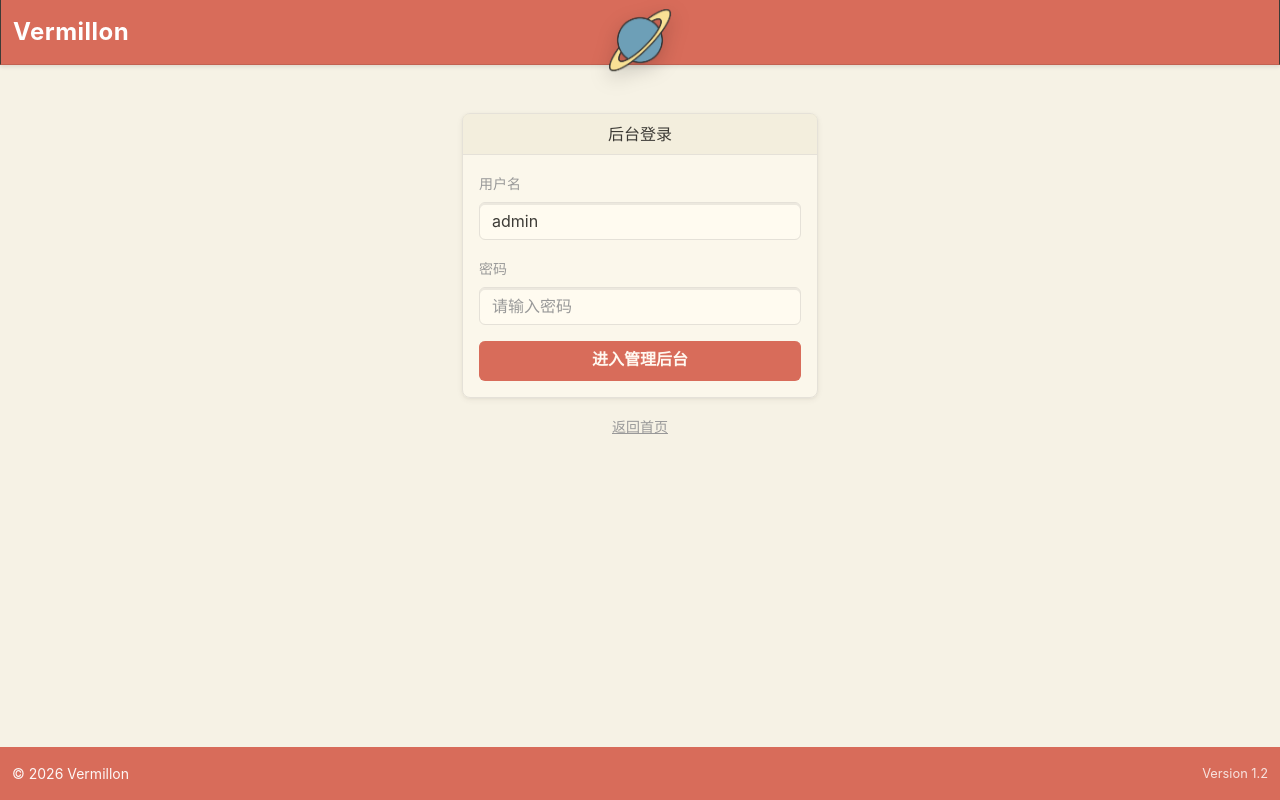
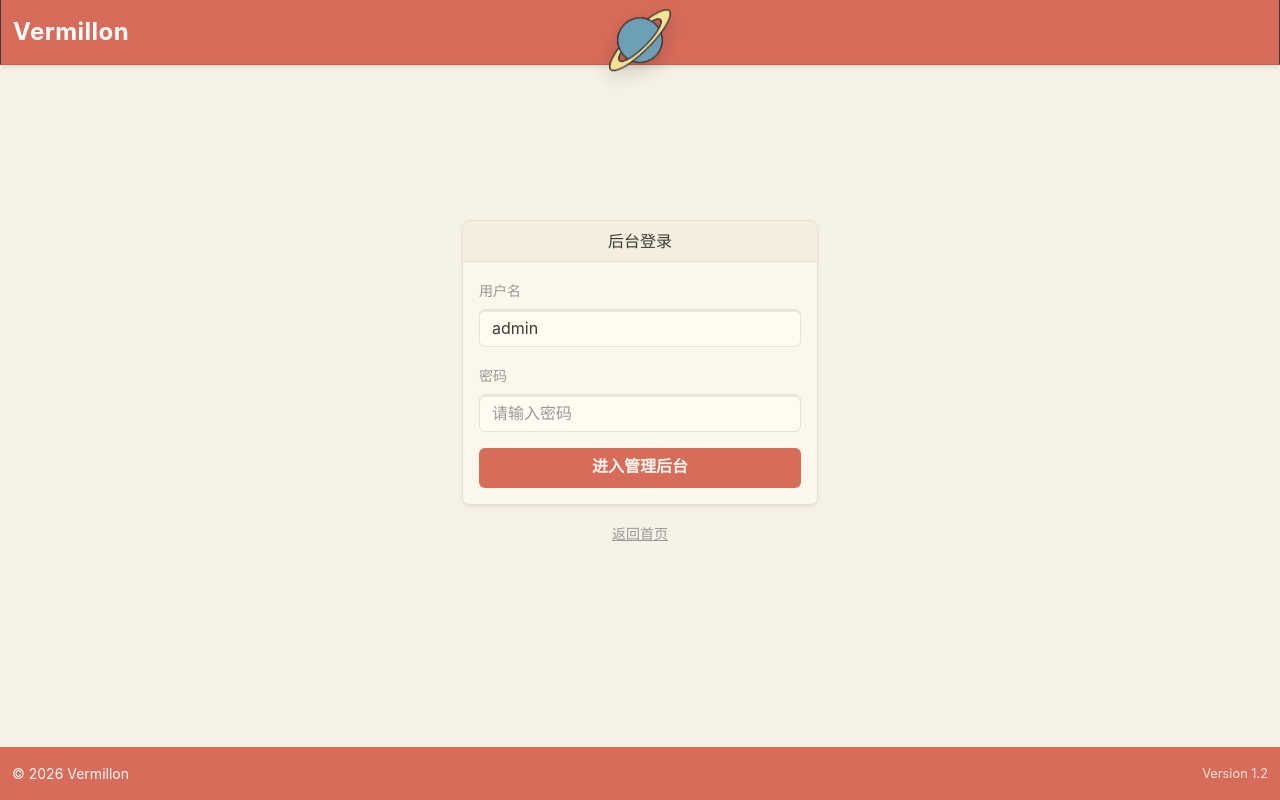
Before and after one commit to ifdog/Vermillon, a Flask app: page /login in a window 1280 px wide. Run offline with Flask 3, Linux system fonts and the light colour scheme; data comes from the database, SQL or seed files in the repository; some libraries are stand-ins or nearby versions.

Commit message:
fix: vertically center login box on login page

```diff
--- a/templates/login.html
+++ b/templates/login.html
@@ -19,7 +19,7 @@
         </div>
     </nav>
 
-    <div class="container mt-5" style="flex: 1 0 auto;">
+    <div class="container" style="flex: 1 0 auto; display: flex; flex-direction: column; justify-content: center;">
         <div class="row justify-content-center">
             <div class="col-md-5 col-lg-4">
                 <div class="card paper-card">
```
